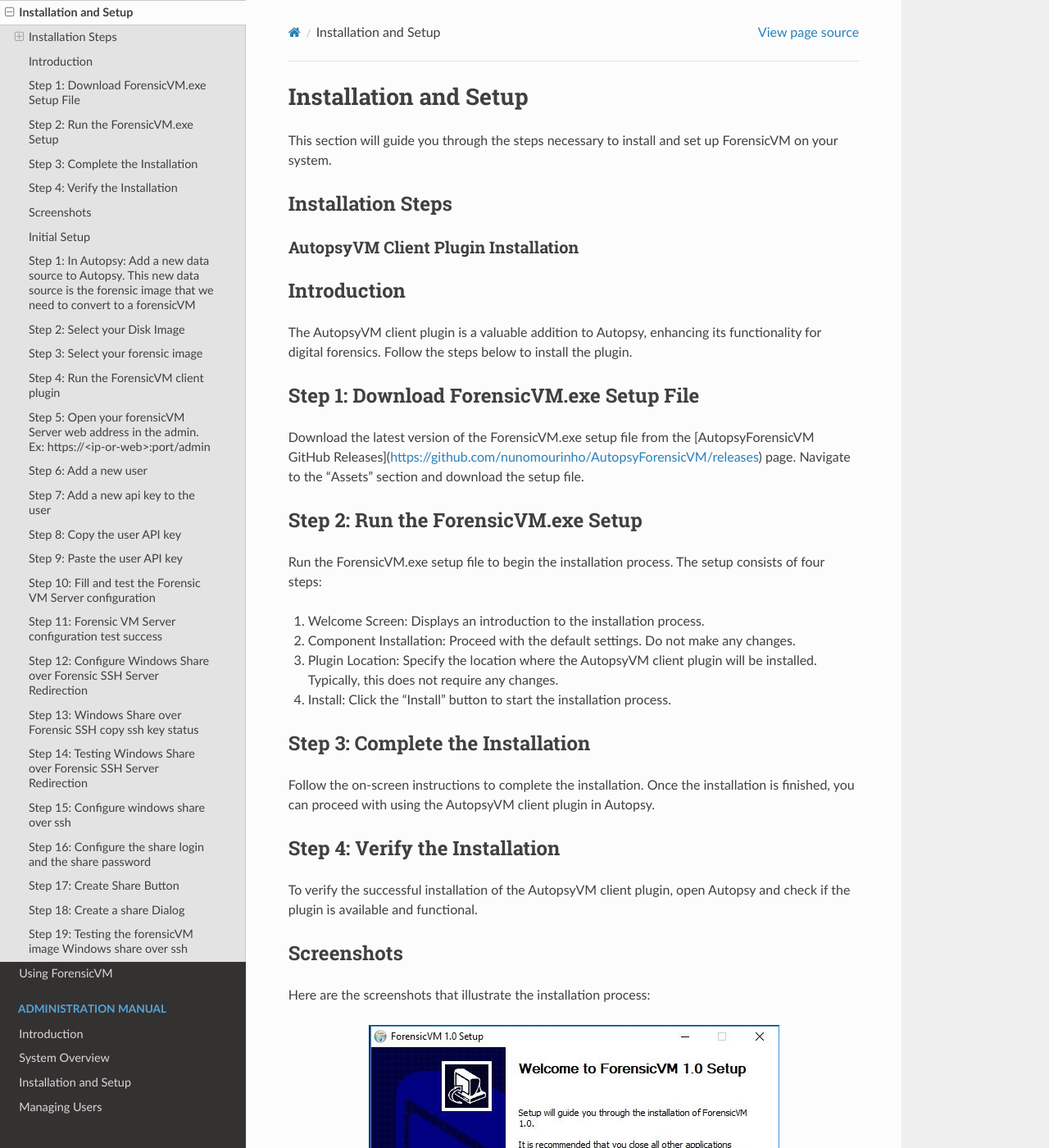
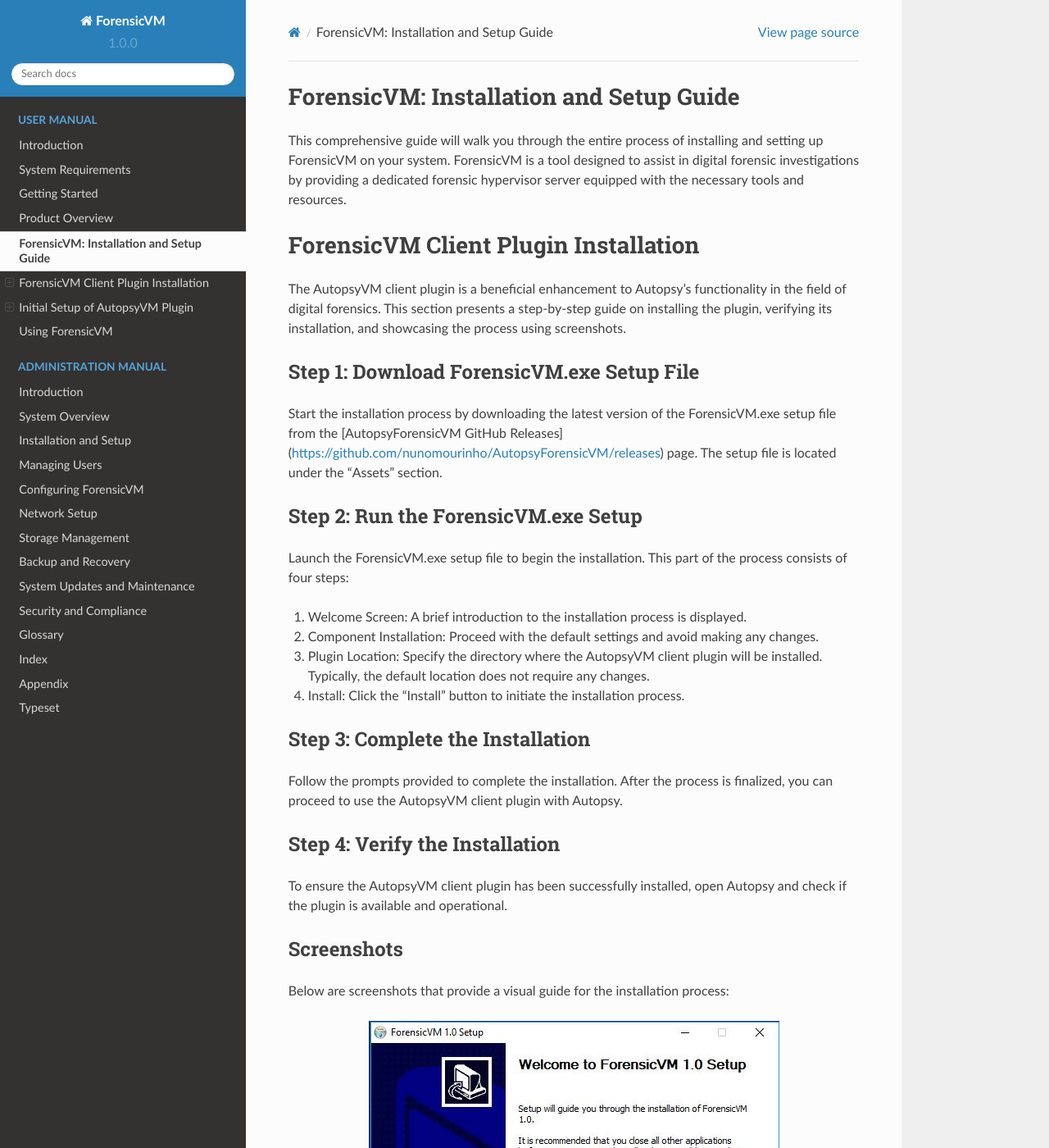
Before and after one commit to nunomourinho/ForensicVMServerAndClientDocs, a Sphinx documentation site: the page built from docs/user/installation_and_setup.rst, in a window 1280 px wide and 1400 px high. Shown: the whole window at 82% size. Built offline with Sphinx 7.4.7 and the Read the Docs theme 2.0.0, drawn with Linux system fonts in a browser that asks for light colours; pages that are not in the unit, such as notebooks, are missing from menus; some of the changed text lies outside the part shown.

Commit message:
Update installation_and_setup.rst

```diff
--- a/docs/user/installation_and_setup.rst
+++ b/docs/user/installation_and_setup.rst
@@ -1,50 +1,51 @@
-=====================
-Installation and Setup
-=====================
-This section will guide you through the steps necessary to install and set up ForensicVM on your system.
+======================
+ForensicVM: Installation and Setup Guide
+======================
 
-Installation Steps
-------------------
+This comprehensive guide will walk you through the entire process of installing and setting up ForensicVM on your system. ForensicVM is a tool designed to assist in digital forensic investigations by providing a dedicated forensic hypervisor server equipped with the necessary tools and resources.
+
 .. _installation:
 
+=============================
+ForensicVM Client Plugin Installation
+=============================
 
-AutopsyVM Client Plugin Installation
-===================================
+The AutopsyVM client plugin is a beneficial enhancement to Autopsy's functionality in the field of digital forensics. This section presents a step-by-step guide on installing the plugin, verifying its installation, and showcasing the process using screenshots.
 
-Introduction
-------------
+----------------------
+Step 1: Download ForensicVM.exe Setup File
+----------------------
 
-The AutopsyVM client plugin is a valuable addition to Autopsy, enhancing its functionality for digital forensics. Follow the steps below to install the plugin.
+Start the installation process by downloading the latest version of the ForensicVM.exe setup file from the [AutopsyForensicVM GitHub Releases](https://github.com/nunomourinho/AutopsyForensicVM/releases) page. The setup file is located under the "Assets" section.
 
-Step 1: Download ForensicVM.exe Setup File
-------------------------------------------
+----------------------
+Step 2: Run the ForensicVM.exe Setup
+----------------------
 
-Download the latest version of the ForensicVM.exe setup file from the [AutopsyForensicVM GitHub Releases](https://github.com/nunomourinho/AutopsyForensicVM/releases) page. Navigate to the "Assets" section and download the setup file.
+Launch the ForensicVM.exe setup file to begin the installation. This part of the process consists of four steps:
 
-Step 2: Run the ForensicVM.exe Setup
------------------------------------
+1. Welcome Screen: A brief introduction to the installation process is displayed.
+2. Component Installation: Proceed with the default settings and avoid making any changes.
+3. Plugin Location: Specify the directory where the AutopsyVM client plugin will be installed. Typically, the default location does not require any changes.
+4. Install: Click the "Install" button to initiate the installation process.
 
-Run the ForensicVM.exe setup file to begin the installation process. The setup consists of four steps:
+----------------------
+Step 3: Complete the Installation
+----------------------
 
-1. Welcome Screen: Displays an introduction to the installation process.
-2. Component Installation: Proceed with the default settings. Do not make any changes.
-3. Plugin Location: Specify the location where the AutopsyVM client plugin will be installed. Typically, this does not require any changes.
-4. Install: Click the "Install" button to start the installation process.
+Follow the prompts provided to complete the installation. After the process is finalized, you can proceed to use the AutopsyVM client plugin with Autopsy.
 
-Step 3: Complete the Installation
--------------------------------
+----------------------
+Step 4: Verify the Installation
+----------------------
 
-Follow the on-screen instructions to complete the installation. Once the installation is finished, you can proceed with using the AutopsyVM client plugin in Autopsy.
+To ensure the AutopsyVM client plugin has been successfully installed, open Autopsy and check if the plugin is available and operational.
 
-Step 4: Verify the Installation
-------------------------------
+----------------------
+Screenshots
+----------------------
 
-To verify the successful installation of the AutopsyVM client plugin, open Autopsy and check if the plugin is available and functional.
-
-Screenshots
------------
-
-Here are the screenshots that illustrate the installation process:
+Below are screenshots that provide a visual guide for the installation process:
 
 .. figure:: img/0001.JPG
    :alt: Welcome Screen
@@ -70,41 +71,45 @@
 
    Finish Screen
 
+==========================
+Initial Setup of AutopsyVM Plugin
+==========================
 
+After successfully installing ForensicVM, it's crucial to configure the AutopsyVM plugin. The initial configuration process consists of several steps, ranging from adding a new data source to testing the server connection and setting up the Windows share over Forensic SSH Server Redirection. Each step is detailed below with corresponding screenshots for better understanding:
 
+----------------------
+Step 1: Add a New Data Source in Autopsy
+----------------------
 
-Initial Setup
--------------
-After successfully installing ForensicVM one needs to configure the AutopsyVM plugin. The initial configuration is composed of the following steps:
+1. Navigate to "Add data source".
+2. Specify a new hostname.
+3. Click "Next".
 
-Step 1: In Autopsy: Add a new data source to Autopsy. This new data source is the forensic image that we need to convert to a forensicVM
-----------------------------------------------------------------------------------------------------------------------------------------
- #. Add datasource
- #. Specify a new hostname
- #. Next
+.. figure:: img/setup_0001.jpg
+   :alt: Add data source
+   :align: center
 
- .. figure:: img/setup_0001.jpg
-    :alt: Add data source
-    :align: center
+   Adding a new data source in Autopsy
 
-    Add a new data source to Autopsy
+----------------------
+Step 2: Select Your Disk Image
+----------------------
 
-Step 2: Select your Disk Image
---------------------------------
- #. Select the option disk image or VM FIle
- #. Next
+1. Choose the option "Disk image or VM file".
+2. Click "Next".
 
 .. figure:: img/setup_0002.jpg
-   :alt: Disk Image
+   :alt: Disk Image Selection
    :align: center
 
-   Disk Image
+   Disk Image Selection
 
-Step 3: Select your forensic image
-------------------------------------
- #. Browse for your forensic image, select it
- #. Click Next
+----------------------
+Step 3: Choose Your Forensic Image
+----------------------
 
+1. Browse your files and select your forensic image.
+2. Click "Next".
 
 .. figure:: img/setup_0003.jpg
    :alt: Forensic Image Selection
@@ -112,188 +117,181 @@
 
    Forensic Image Selection
 
-Step 4: Run the ForensicVM client plugin
-------------------------------------------
- #. Deselect all other plugins
- #. Select the forensicVM Client plugin
- #. Click next
+----------------------
+Step 4: Run the ForensicVM Client Plugin
+----------------------
+
+1. Deselect all other plugins.
+2. Select the "ForensicVM Client" plugin.
+3. Click "Next".
 
 .. figure:: img/setup_0004.jpg
-   :alt: Select data source
+   :alt: Select ForensicVM Client Plugin
    :align: center
 
-   Select Datasource
+   Selecting ForensicVM Client Plugin
 
-Step 5: Open your forensicVM Server web address in the admin. Ex: https://<ip-or-web>:port/admin
-----------------------------------------------------------------------------------------------
- #. Enter user and password
- #. Click the login button
+----------------------
+Step 5: Open Your ForensicVM Server Web Address in the Admin
+----------------------
+
+1. Enter your username and password.
+2. Click the "Login" button.
 
 .. figure:: img/setup_0005.jpg
-   :alt: Configure inject
+   :alt: Login to ForensicVM Server Admin
    :align: center
 
-   Configure inject - Select ForensicVM Client plugin
+   Logging in to ForensicVM Server Admin
 
-Step 6: Add  a new user
-------------------------
- #. Enter user, password and password confirmation dialogues
- #. Click SAVE
+----------------------
+Step 6: Add a New User
+----------------------
+
+1. Fill in the username, password, and password confirmation dialogues.
+2. Click "SAVE".
 
 .. figure:: img/setup_0006.jpg
-   :alt: Add user
+   :alt: Add New User
    :align: center
 
-   Add user
+   Adding a New User
 
-Step 7: Add  a new api key to the user
----------------------------------------
- #. Click the add button on the api keys
- #. Select the user
- #. Click the plus sign
+----------------------
+Step 7: Add a New API Key to the User
+----------------------
 
+1. Click the "Add" button under the API keys section.
+2. Select the user.
+3. Click the plus sign.
 
 .. figure:: img/setup_0007.jpg
-   :alt: Add API key to user
+   :alt: Add API Key to User
    :align: center
 
-   Add API key to user
+   Adding API Key to User
 
-Step 8: Copy the user API key
-------------------------------------
- #. Select the newly created API key
- #. Press CTRL + C or copy it using the right mouse button and select copy
+----------------------
+Step 8: Copy the User API Key
+----------------------
+
+1. Select the newly created API key.
+2. Press CTRL + C or copy it using the right mouse button and select "Copy".
 
 .. figure:: img/setup_0008.jpg
-   :alt: Copy user api key
+   :alt: Copy User API Key
    :align: center
 
-   Copy user API key
+   Copying User API Key
 
-Step 9: Paste the user API key
-------------------------------------
- #. Put the mouse on the Forensic API field
- #. Press CTRL + V or paste it using the right mouse button and select paste
+----------------------
+Step 9: Paste the User API Key
+----------------------
+
+1. Place the cursor on the "Forensic API" field.
+2. Press CTRL + V or paste it using the right mouse button and select "Paste".
 
 .. figure:: img/setup_0009.jpg
-   :alt: Past user API key
+   :alt: Paste User API Key
    :align: center
 
-   Paste the user API key
+   Pasting User API Key
 
+----------------------
+Step 10: Fill and Test the Forensic VM Server Configuration
+----------------------
 
-Step 10: Fill and test the Forensic VM Server configuration
--------------------------------------------------------
- #. Put the mouse on the Forensic VM server address. Fill in the information with your server address
- #. Click the Test Server Connection to test if API and server address are correct
+1. Fill in the "Forensic VM Server Address" with your server address.
+2. Click the "Test Server Connection" to check if the API and server address are correctly entered.
 
 .. figure:: img/setup_0010.jpg
-   :alt: Fill and test forensic VM
+   :alt: Fill and Test Forensic VM Server Configuration
    :align: center
 
-   Fill and test forensic VM Server Configuration
+   Filling and Testing Forensic VM Server Configuration
 
-Step 11: Forensic VM Server configuration test success
--------------------------------------------------------
- #. If all pieces of information are correct and if the server is online you should see a connected successfully dialog box.
- #. If there are any problems, you should see a red error dialogue. Please check and correct the field values.
+----------------------
+Step 11: Confirm Forensic VM Server Configuration Test Success
+----------------------
+
+If all the information entered is correct and the server is online, a "Connected Successfully" dialog box will appear. In case of any issues, a red error dialogue will appear, prompting you to check and correct the field values.
 
 .. figure:: img/setup_0011.jpg
-   :alt: Forensic VM Server Connection test
+   :alt: Forensic VM Server Connection Test Success
    :align: center
 
-   Forensic VM server connection test
+   Forensic VM Server Connection Test Success
 
+----------------------
 Step 12: Configure Windows Share over Forensic SSH Server Redirection
-----------------------------------------------------------------------
- The way that forensicVM Server access the forensic images is by making a reverse ssh connection to your computer and accessing a local share via the internet. The reverse ssh connection is in need to make a safe Windows share access. You should configure now the forensicVM server SSH address and port number:
- #. Please fill in the SSH Server Address and port number.
- #. Press the button to copy the ssh key to the server
+----------------------
+
+ForensicVM Server accesses forensic images via a reverse SSH connection to your computer, allowing local share access over the internet. At this step, you should configure the ForensicVM server SSH address and port number:
+
+1. Fill in the SSH Server Address and port number.
+2. Press the button to copy the SSH key to the server.
 
 .. figure:: img/setup_0012.jpg
-   :alt: Configure and copy SSH key to the server
+   :alt: Configure Windows Share over Forensic SSH Server Redirection
    :align: center
 
-   Configure and copy the ssh key to the server
+   Configuring Windows Share over Forensic SSH Server Redirection
 
-Step 13: Windows Share over Forensic SSH copy ssh key status
--------------------------------------------------------------
- #. If the configuration is correct you should see a dialog stating that a Public key added to authorized keys
- #. If not, you should see an error dialogue or a dialogue stating that the ssh public key is already present on the remote server
+.. NOTE::
+   The following steps outline the process for creating a Windows share over SSH.
+
+----------------------
+Step 13: Configure the Share Login and the Share Password
+----------------------
+
+Ensure to use a secure Windows username and password for your share. Even though the share is protected over the internet by your SSH private key, on the Windows network, your username and password could be a potential vulnerability. We recommend a dedicated, strong username and password for your share.
 
 .. figure:: img/setup_0013.jpg
-   :alt: Copy ssh key status
+   :alt: Configure the Share Login and Share Password
    :align: center
 
-   Copy ssh key status
+   Configuring the Share Login and Share Password
 
+.. CAUTION::
+   Configure your firewall to allow local access to your Windows shares. You can restrict the Windows share to be accessible only by your own computer. If needed, consult your system administrator to perform this task.
 
-Step 14: Testing Windows Share over Forensic SSH Server Redirection
-----------------------------------------------------------------------
- #. Click the Test Ssh connection button
- #. If the configuration is correct you should see a dialog stating that the connection was successful
- #. If not, you should see an error dialogue
+----------------------
+Step 14: Press 'Create Share' Button
+----------------------
 
+After confirming the share login and password, press the "Create Share" button to proceed.
 
 .. figure:: img/setup_0014.jpg
-   :alt: Test Windows share over ssh
+   :alt: Create Share
    :align: center
 
-   Test windows share over ssh
+   Creating Share
 
-Step 15: Configure windows share over ssh
-----------------------------------------------------------------------
- #. Press the Autofill info button to autofill the Windows share information with the Share login and local and the remote path to share. This info is extracted from the forensic image's current path.
+----------------------
+Step 15: Confirm 'Create Share' Dialogue
+----------------------
+
+A dialogue box will confirm the successful creation of the share. Press "OK" to proceed.
 
 .. figure:: img/setup_0015.jpg
-   :alt: Configure windows share over ssh
+   :alt: Confirm Create Share
    :align: center
 
-   Configure windows share over ssh
+   Confirming Create Share
 
-Step 16: Configure the share login and the share password
-----------------------------------------------------------------------
- #. The share login and share password is a Windows local user and is password. It does not need to be an Administrator account. It can be a regular user. It also does not need to exist, since it is created if it does not exist when the user presses the create share button.
+----------------------
+Step 16: Test the ForensicVM Image Windows Share over SSH
+----------------------
+
+At this step, you should confirm that the Windows Share over SSH is working correctly:
+
+1. Press the "Test Share" button.
+2. A green checkmark will appear next to the "Test Share" button if the test is successful.
 
 .. figure:: img/setup_0016.jpg
-   :alt: Configure the share login and the Share password
+   :alt: Test the ForensicVM Image Windows Share over SSH
    :align: center
 
-   Share login and the share password configuration
+   Testing the ForensicVM Image Windows Share over SSH
 
-Step 17: Create Share Button
-----------------------------------------------------------------------
- #. After filling in the share login and password please press the create share button.
-
-.. figure:: img/setup_0017.jpg
-   :alt: Create a share button
-   :align: center
-
-   Create share button
-
-
-Step 18: Create a share Dialog
-----------------------------------------------------------------------
- #. After pressing the create share button a command window will open. This will try to create the local user with the defined password.
-
-.. figure:: img/setup_0018.jpg
-   :alt: Create share command window
-   :align: center
-
-   Create a share command window
-
-Step 19: Testing the forensicVM image Windows share over ssh
-----------------------------------------------------------------------
- #. Press Test Windows share button to test if it is possible to connect to the Windows share from the server using a reverse ssh connection. If all is ok you will be presented with a Windows alert stating that the connection was successful
-
-.. figure:: img/setup_0019.jpg
-   :alt: Testing the forensicVM image Windows share over ssh
-   :align: center
-
-   Testing the forensicVM image Windows share over ssh
-
-.. CAUTION::
-   Ensure to use a secure Windows username and password for your share. Although this share is protected over the internet by your SSH private key, on the Windows network, your username and password could be a potential vulnerability. We recommend a dedicated, strong username and password for your share, which can be reused for multiple forensic image shares if necessary.
-
-.. NOTE::
-   Please configure your firewall to allow local access to your Windows shares. You can restrict the Windows share to be accessible only by your own computer. If needed, please seek assistance from your system administrator to perform this task.
+With this, you have successfully completed the installation and initial setup of ForensicVM. Happy investigating!
```
